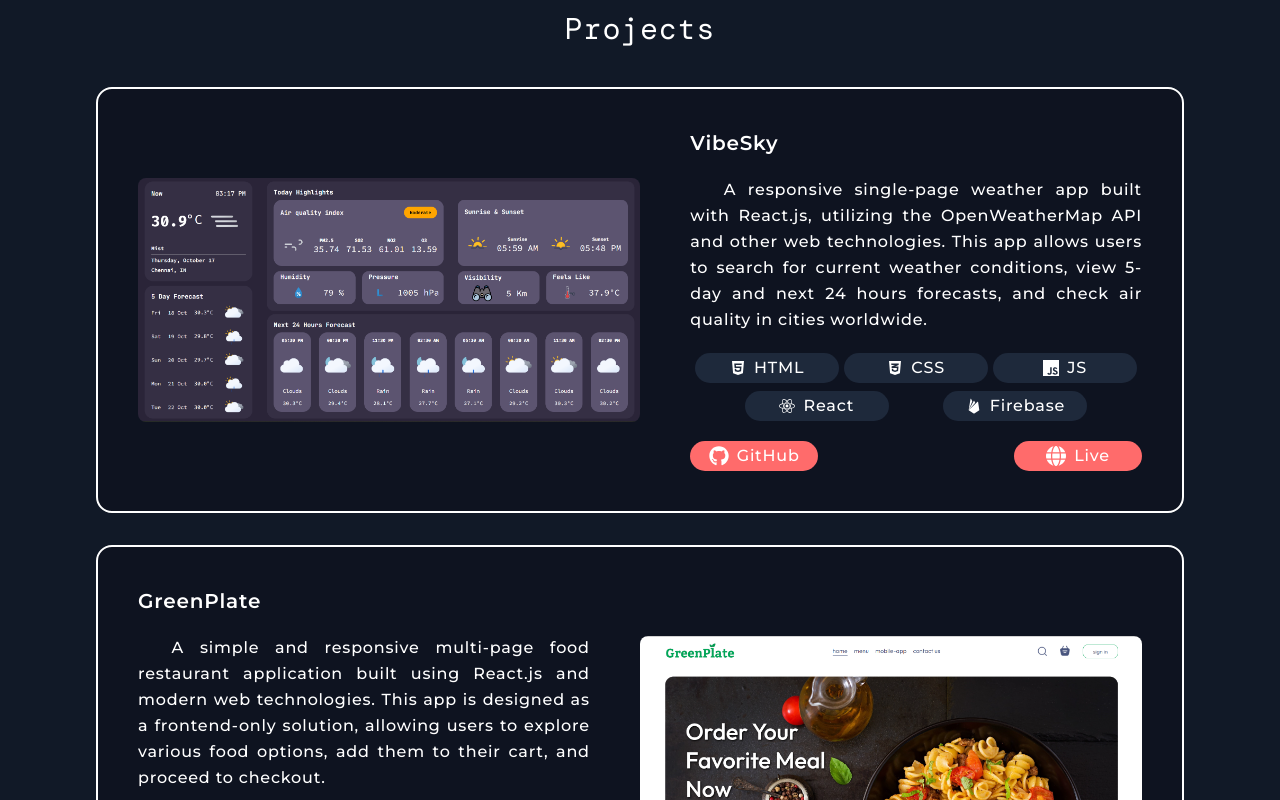
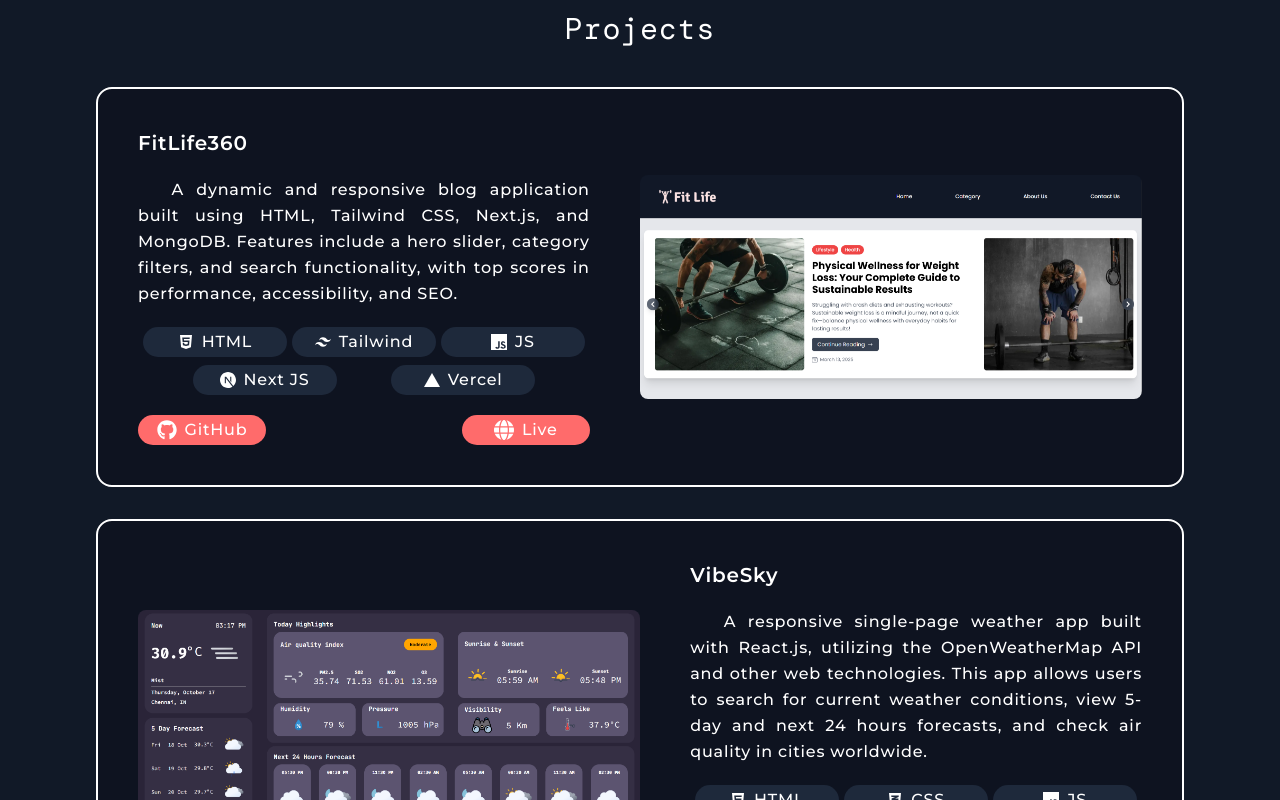
Before and after one commit to abdul-razith/Portfolio, a React (Vite) app: page / in a window 1280 px wide. Shown: the part 2140-2940 px from the top of the page. Built offline with nearby package versions, Linux system fonts and the light colour scheme; a web font is replaced by a local one.

Commit message:
Update FitLife360 image and project description

```diff
--- a/src/components/Projects/Projects.jsx
+++ b/src/components/Projects/Projects.jsx
@@ -1,8 +1,11 @@
 import React from 'react'
 import { motion } from "framer-motion"
 import { FaHtml5, FaCss3Alt, FaReact, FaGithub, FaGlobe } from "react-icons/fa6";
+import { RiTailwindCssFill } from "react-icons/ri";
+import { SiVercel } from "react-icons/si";
 import { SiJavascript } from "react-icons/si";
 import { RiFirebaseFill } from "react-icons/ri";
+import { SiNextdotjs } from "react-icons/si";
 import './projects.css'
 
 export const Projects = () => {
@@ -17,12 +20,66 @@ export const Projects = () => {
             <h2 className='font-fontHead text-3xl mb-10 text-center'>Projects</h2>
 
             <motion.div
+                variants={fadeInUp}
+                initial="hidden"
+                whileInView="visible"
+                viewport={{ once: true, amount: 0.5 }}
+                transition={{ duration: 0.5 }}
+                className='row bg-colorBg border-2 border-colorText rounded-2xl p-10 flex flex-col gap-y-3 xl:flex-row-reverse lg:gap-y-5 justify-between items-center mb-8'>
+                <div className='2xl:w-[60%] xl:w-[50%] w-full hidden sm:block'>
+                    <img src="fitlife360.png" alt="" className='rounded-lg' />
+                </div>
+                <div className='2xl:w-[36%] xl:w-[45%] w-full text-base font-medium flex flex-col gap-y-5 xl:justify-between text-justify font-fontBody leading-relaxed'>
+                    <h3 className='text-xl font-semibold'>FitLife360</h3>
+                    <p>&emsp;&emsp;A dynamic and responsive blog application built using HTML, Tailwind CSS, Next.js, and MongoDB. Features include a hero slider, category filters, and search functionality, with top scores in performance, accessibility, and SEO.</p>
+                    <div className='tech flex gap-y-2 flex-wrap justify-evenly'>
+                        <div>
+                            <FaHtml5 />
+                            <p>HTML</p>
+                        </div>
+                        <div>
+                            <RiTailwindCssFill />
+                            <p>Tailwind</p>
+                        </div>
+                        <div>
+                            <SiJavascript />
+                            <p>JS</p>
+                        </div>
+                        <div>
+                            <SiNextdotjs />
+                            <p>Next JS</p>
+                        </div>
+                        <div>
+                            <SiVercel />
+                            <p>Vercel</p>
+                        </div>
+                    </div>
+                    <div className='btns flex justify-between xl:justify-between duration-500'>
+                        <motion.a href="https://github.com/abdul-razith/blog-app" target='_blank' whileHover={{ scale: 1.1 }} whileTap={{ scale: 0.8 }}>
+                            <button>
+                                <FaGithub />
+                                <p>GitHub</p>
+                            </button>
+                        </motion.a>
+                        <motion.a href="https://www.fitlife360.life/" target='_blank' whileHover={{ scale: 1.1 }} whileTap={{ scale: 0.8 }}>
+                            <button>
+                                <FaGlobe />
+                                <p>Live</p>
+                            </button>
+                        </motion.a>
+                    </div>
+                </div>
+            </motion.div>
+
+            {/* ------------- */}
+
+            <motion.div
 
                 variants={fadeInUp}
                 initial="hidden"
                 whileInView="visible"
-                viewport={{once:true, amount: 0.2 }}
-                transition={{ duration: 0.5}}
+                viewport={{ once: true, amount: 0.2 }}
+                transition={{ duration: 0.5 }}
 
                 className='row bg-colorBg border-2 border-colorText rounded-2xl p-10 flex flex-col gap-y-3 xl:flex-row lg:gap-y-5 justify-between items-center mb-8'>
                 <div className='2xl:w-[60%] xl:w-[50%] w-full hidden sm:block'>
@@ -73,12 +130,12 @@ export const Projects = () => {
             {/* ----- */}
 
             <motion.div
-            variants={fadeInUp}
-            initial="hidden"
-            whileInView="visible"
-            viewport={{once:true, amount: 0.5 }}
-            transition={{ duration: 0.5}}
-            className='row bg-colorBg border-2 border-colorText rounded-2xl p-10 flex flex-col gap-y-3 xl:flex-row-reverse lg:gap-y-5 justify-between items-center mb-8'>
+                variants={fadeInUp}
+                initial="hidden"
+                whileInView="visible"
+                viewport={{ once: true, amount: 0.5 }}
+                transition={{ duration: 0.5 }}
+                className='row bg-colorBg border-2 border-colorText rounded-2xl p-10 flex flex-col gap-y-3 xl:flex-row-reverse lg:gap-y-5 justify-between items-center mb-8'>
                 <div className='2xl:w-[60%] xl:w-[50%] w-full hidden sm:block'>
                     <img src="greenplate.png" alt="" className='rounded-lg' />
                 </div>
```
Also changed, not shown: public/fitlife360.png (added).
